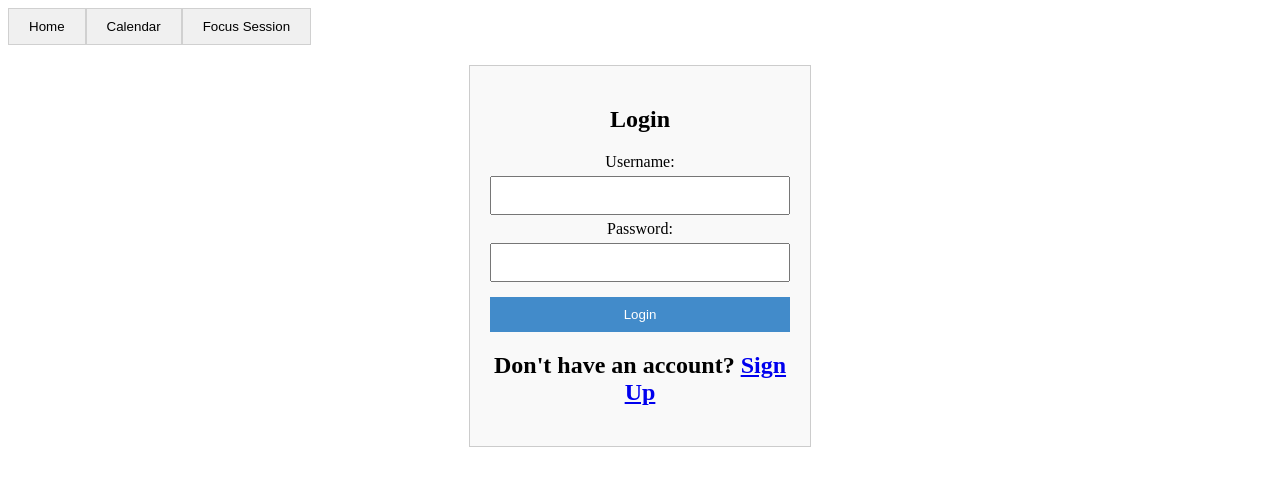
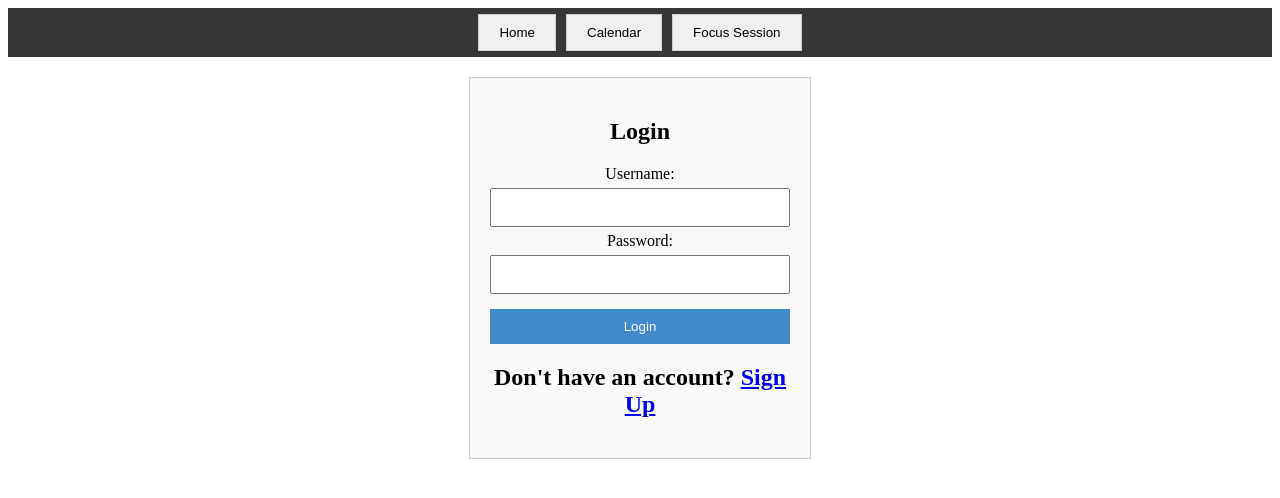
Before and after one commit to CEN4010-Fall2023-Prin-Soft-Eng/cen4010-prin-soft-eng-final-project-001-group-21, a Vue app: page /login in a window 1280 px wide. Shown: the top 498 px of the page. Built offline with nearby package versions, Linux system fonts and the light colour scheme.

Commit message:
Fixed buttons

```diff
--- a/src/components/NavBar.vue
+++ b/src/components/NavBar.vue
@@ -33,6 +33,33 @@
   };
   </script>
 
-  <style>
-  /* Style your navbar here */
-  </style>
+
+
+
+<style scoped>
+/* Style for the nav bar */
+nav {
+  display: flex;
+  justify-content: center; /* Center the nav items horizontally */
+  align-items: center;
+  gap: 10px;
+  width: 100%; /* Ensure the nav is full width */
+  background-color: #373737; /* Light grey background */
+  padding: 6px 0; /* Add padding on top and bottom */
+  margin: 0; /* Remove any margin */
+}
+
+/* Additional styles for the ButtonComponent can go here, for example: */
+.button-component-class { /* Replace with actual class if it exists */
+  padding: 10px 20px;
+  background-color: #4285F4;
+  color: white;
+  border: none;
+  cursor: pointer;
+}
+
+.button-component-class:hover {
+  background-color: #357ae8;
+}
+
+</style>
--- a/src/components/homePage.vue
+++ b/src/components/homePage.vue
@@ -67,7 +67,8 @@ export default {
   text-align: center;
   position: relative; /* Set the position context for absolute children */
   padding: auto;
-  height: 400px; /* Set a fixed height or as needed */
+  height: 400px;
+  width:auto;
 }
 
 .logo-image {
@@ -94,12 +95,13 @@ export default {
 }
 
 .logout-container {
-  display: inline-block;
-  background-color: #f0f0f0;
-  border: 1px solid #d0d0d0;
+  position: absolute; /* Fixed position relative to the viewport */
+  top: 7px; /* Align to the top of the viewport */
+  right: 0; /* Align to the right of the viewport */
   padding: 10px 20px;
   cursor: pointer;
   transition: transform 0.2s;
+  z-index: 1000; /* Ensure it's above other elements */
 }
 
 .logout-button {
```
